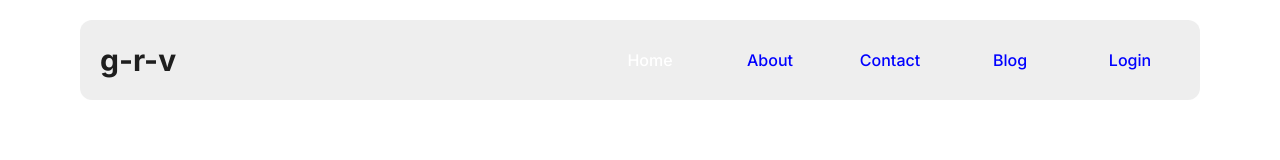
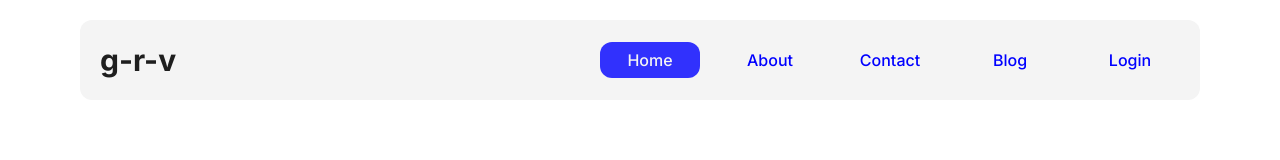
Before and after one commit to gareevart/nextjs-14_test-app, a Next.js app: page / in a window 1280 px wide. Shown: the top 160 px of the page. Built offline with nearby package versions, Linux system fonts and the light colour scheme.

Commit message:
fixed color variable for navbar

```diff
--- a/src/app/globals.css
+++ b/src/app/globals.css
@@ -34,10 +34,10 @@
   --border-radius: 12px;
 
   --background-end-rgb: 255, 255, 255;
-  --bg-container: rgba(199, 199, 199, 0.3);
+  --bg-container: var(--gray500);
   --text: rgb(30, 30, 30);
   --text-primary: rgb(20, 20, 20);
-  --text-light: var(--grey800);
+  --text-light: var(--gray800);
 
   /* Buttons */
   --btn-bg: var(--bg-container);
@@ -66,7 +66,8 @@
   --card-rgb: 180, 185, 188;
   --card-border-rgb: 131, 134, 135;
   --links: var(--blue-1000);
-  --active-link: white;
+  --active-link: var(--blue-1000);
+
 }
 
 @media (prefers-color-scheme: dark) {
@@ -105,6 +106,22 @@
     /* Dark Colors */
     --black1000: rgb(242, 242, 242);
     --black900: rgba(242, 242, 242, 0.8);
+
+    --gray1000: rgb(120, 120, 120);
+    --gray900: rgb(120, 120, 120, 0.9);
+    --gray800: rgb(120, 120, 120, 0.8);
+    --gray700: rgb(120, 120, 120, 0.7);
+    --gray600: rgb(193, 193, 193, 0.6);
+    --gray500: rgba(244, 244, 244);
+
+    --blue-1000: rgb(31, 31, 218);
+    --blue-900: rgba(31, 31, 218, 0.9);
+    --blue-800: rgba(31, 31, 218, 0.8);
+    --blue-700: rgba(31, 31, 218, 0.7);
+    --blue-600: rgba(31, 31, 218, 0.6);
+    --blue-500: rgba(31, 31, 218, 0.5);
+    --blue-400: rgba(31, 31, 218, 0.4);
+
   }
 }
 
--- a/src/app/home.module.css
+++ b/src/app/home.module.css
@@ -39,7 +39,7 @@
 
 .button:first-child {
 	background-color: var(--links);
-	color: var(--active-link);
+	color: var(--gray500);
 }
 
 .button {
--- a/src/components/navbar/links/navLink/navLink.module.css
+++ b/src/components/navbar/links/navLink/navLink.module.css
@@ -4,13 +4,11 @@
 	font-weight: 500;
 	text-align: center;
 	padding: 8px 12px;
-	gap: 20px;
 }
 
 .active {
-	background-color: var(--background-start-rgb);
-	color: var(--active-link);
+	background-color: var(--blue-800);
+	color: var(--gray500);
 	border-radius: 12px;
 	padding: 8px 12px;
-	gap: 20px;
 }
```
